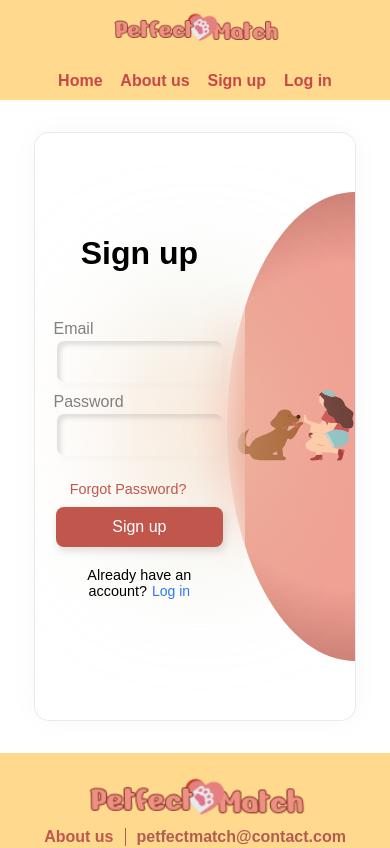
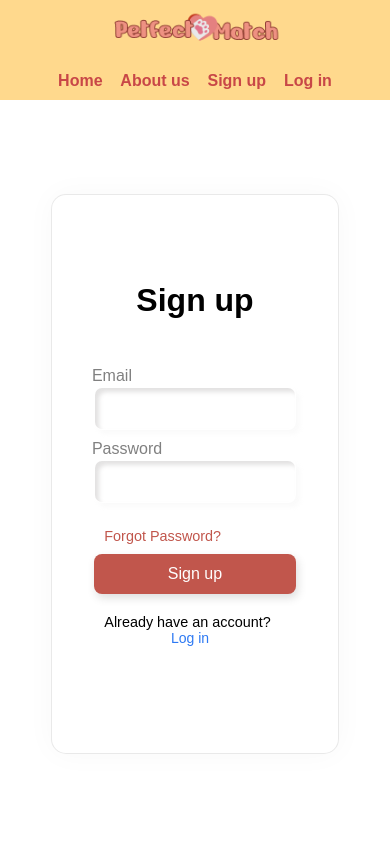
Before and after one commit to pattames/petfect_match_frontend, a React (Vite) app: page /match in a window 390 px wide. Shown: the top 848 px of the page. Built offline with nearby package versions, Linux system fonts and the light colour scheme; no server answers.

Commit message:
login signup and spinner responsive

```diff
--- a/src/css/Login.module.css
+++ b/src/css/Login.module.css
@@ -1,17 +1,16 @@
 .main {
   display: flex;
-  flex-wrap: nowrap;
   justify-content: center;
-  flex-direction: row;
-  margin: 2rem;
+  align-items: center;
+  height: 100vh;
+  margin: -3rem 0 -3rem 0;
 }
 
 .container {
   display: flex;
-  height: calc(100vh - 255px);
-  gap: 40px;
-  width: 520px;
-  max-width: 99%;
+  width: 32.5rem;
+  /* max-width: 99%; */
+  height: 35rem;
   align-items: center;
   justify-content: center;
   position: relative;
@@ -30,8 +29,8 @@
 }
 
 .left {
-  width: 66%;
-  height: 100%;
+  /* width: 66%; */
+  /* height: 100%; */
   position: relative;
   z-index: 5;
 }
@@ -40,8 +39,8 @@
   display: flex;
   flex-direction: column;
   justify-content: center;
-  height: 100%;
-  width: 100%;
+  /* height: 100%;
+  width: 100%; */
   left: 0;
   backdrop-filter: blur(20px);
   position: relative;
@@ -54,11 +53,13 @@
   height: 40%;
   right: 1%;
   z-index: -1;
-  background: radial-gradient(circle,
-      rgb(246, 196, 180) 20%,
-      rgb(249, 218, 151) 60%,
+  background: radial-gradient(
+    circle,
+    rgb(246, 196, 180) 20%,
+    rgb(249, 218, 151) 60%,
 
-      rgb(26, 186, 235) 100%);
+    rgb(26, 186, 235) 100%
+  );
   filter: blur(70px);
   border-radius: 50%;
 }
@@ -75,9 +76,11 @@
   height: 80%;
   right: -40%;
   background: rgb(157, 173, 203);
-  background: radial-gradient(circle,
-      rgba(238, 145, 130, 1) 61%,
-      rgba(180, 92, 81, 1) 100%);
+  background: radial-gradient(
+    circle,
+    rgba(238, 145, 130, 1) 61%,
+    rgba(180, 92, 81, 1) 100%
+  );
   border-radius: 50%;
   z-index: -1;
 }
@@ -145,8 +148,6 @@
   z-index: 3;
 }
 
-
-
 .btn {
   background-color: #c1564c;
   color: white;
@@ -171,18 +172,17 @@ a {
 .errMes {
   background-color: #fce4e4;
   border: 1px solid #fcc2c3;
-  font-size: 14px;
+  font-size: 0.875rem;
   margin: 8px 8px;
   color: #cc0033;
   font-family: Helvetica, Arial, sans-serif;
-  font-size: 13px;
   font-weight: bold;
   line-height: 20px;
-  text-shadow: 1px 1px rgba(250, 250, 250, .3);
+  text-shadow: 1px 1px rgba(250, 250, 250, 0.3);
   padding: 5px 37px;
 }
 
-@media only screen and (max-width: 330px) {
+/* @media only screen and (max-width: 330px) {
   .right {
     display: none;
   }
@@ -217,4 +217,118 @@ a {
   .left {
     width: 100%;
   }
+} */
+
+@media only screen and (max-width: 550px) {
+  .container {
+    width: 25rem;
+  }
 }
+
+@media only screen and (max-width: 425px) {
+  .container {
+    width: 18rem;
+  }
+  .container::after {
+    display: none;
+  }
+
+  .right {
+    display: none;
+  }
+
+  .img {
+    display: none;
+  }
+
+  .form::before {
+    display: none;
+  }
+
+  .p {
+    display: flex;
+    flex-direction: column;
+  }
+}
+
+@media only screen and (max-width: 320px) and (max-height: 608px) {
+  .container {
+    width: 16rem;
+    height: 28rem;
+  }
+
+  .container::after {
+    display: none;
+  }
+
+  .title {
+    margin-bottom: 0.5rem;
+    padding-top: 0.75rem;
+    font-size: 1.5rem;
+  }
+
+  .right {
+    display: none;
+  }
+
+  .img {
+    display: none;
+  }
+
+  .form::before {
+    display: none;
+  }
+
+  .p {
+    display: flex;
+    flex-direction: column;
+  }
+
+  .errMes {
+    padding: 0;
+    margin: 0;
+    text-align: center;
+    font-size: 0.75rem;
+  }
+}
+
+@media only screen and (max-width: 320px) and (max-height: 526px) {
+  .container {
+    width: 18rem;
+    height: 25rem;
+  }
+
+  .container::after {
+    display: none;
+  }
+
+  .title {
+    margin-bottom: 0.5rem;
+    padding-top: 0.75rem;
+    font-size: 1.5rem;
+  }
+
+  .right {
+    display: none;
+  }
+
+  .img {
+    display: none;
+  }
+
+  .form::before {
+    display: none;
+  }
+
+  .p {
+    display: flex;
+    flex-direction: column;
+  }
+
+  .errMes {
+    padding: 0;
+    margin: 0;
+    text-align: center;
+    font-size: 0.75rem;
+  }
+}
```
Also changed, not shown: src/css/DogSpinner.module.css (+15 -3 lines).
